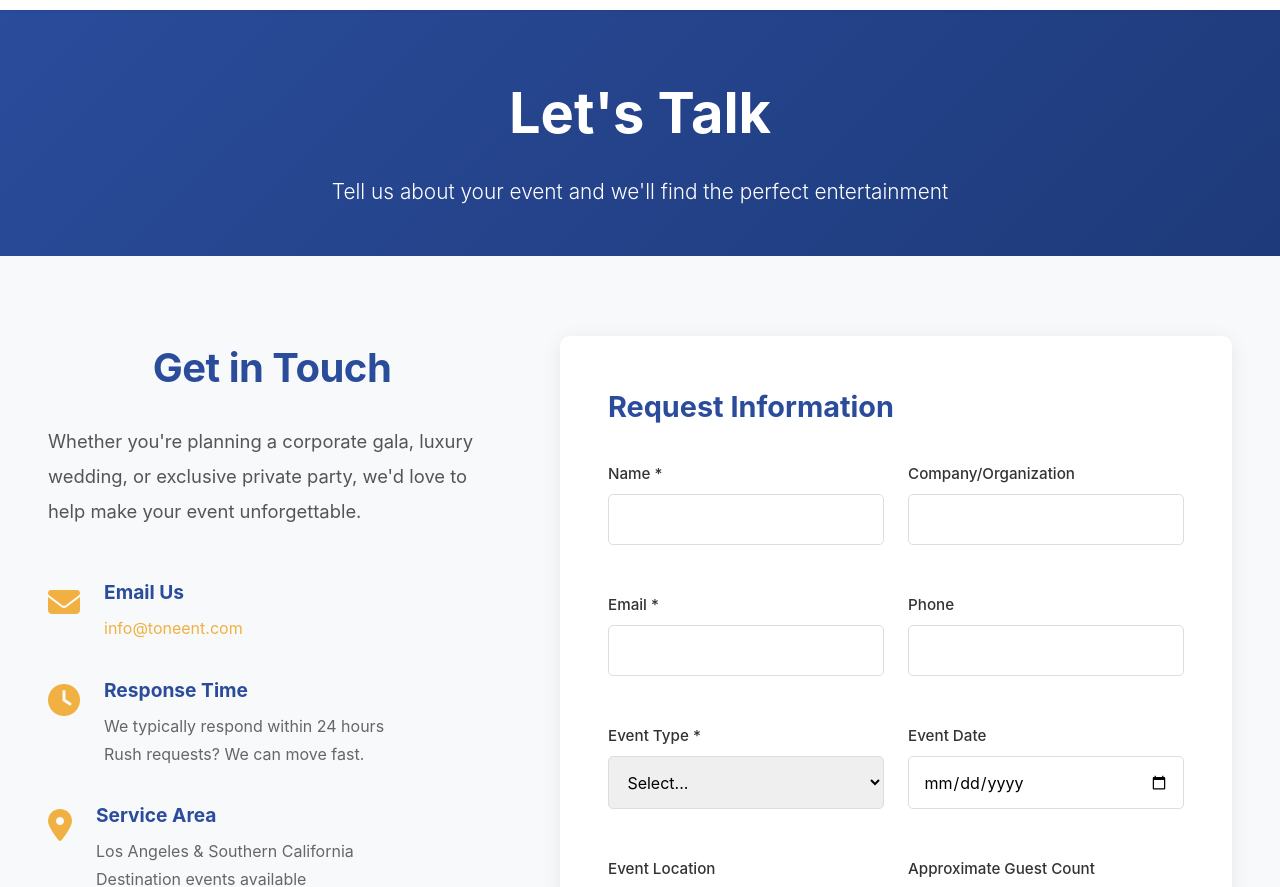
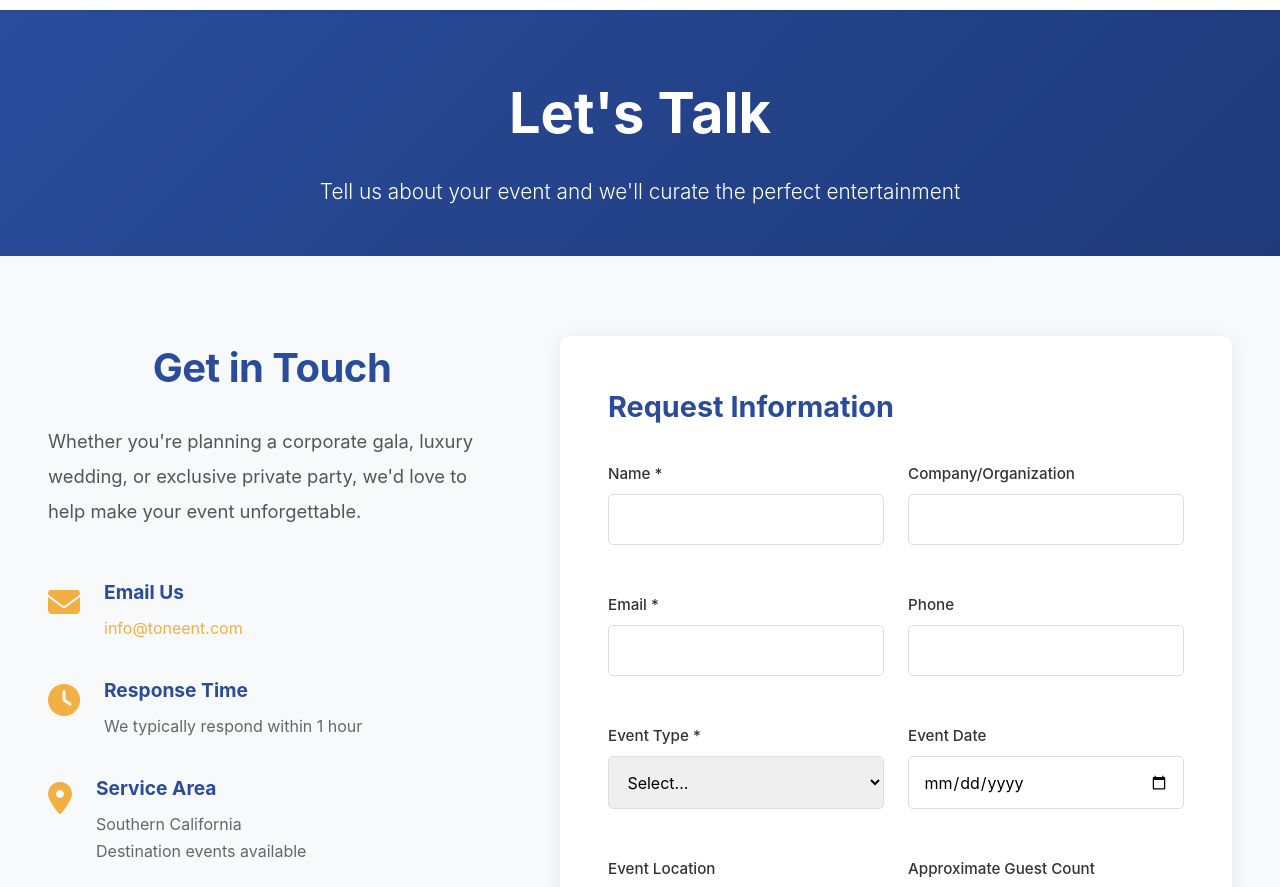
Before and after one commit to Commerce81/toneentertainment-website, a plain HTML site: page contact.html in a window 1280 px wide. Shown: the part 81-968 px from the top of the page. Drawn offline with Linux system fonts and the light colour scheme.

Commit message:
Update contact.html

```diff
--- a/contact.html
+++ b/contact.html
@@ -28,7 +28,7 @@
 
     <section class="page-header">
         <h1>Let's Talk</h1>
-        <p class="page-subtitle">Tell us about your event and we'll find the perfect entertainment</p>
+        <p class="page-subtitle">Tell us about your event and we'll curate the perfect entertainment</p>
     </section>
 
     <section class="contact-section">
@@ -50,7 +50,7 @@
                         <div class="contact-icon"><i class="fas fa-clock"></i></div>
                         <div class="contact-text">
                             <h4>Response Time</h4>
-                            <p>We typically respond within 24 hours<br>Rush requests? We can move fast.</p>
+                            <p>We typically respond within 1 hour <p>
                         </div>
                     </div>
 
@@ -58,7 +58,7 @@
                         <div class="contact-icon"><i class="fas fa-map-marker-alt"></i></div>
                         <div class="contact-text">
                             <h4>Service Area</h4>
-                            <p>Los Angeles & Southern California<br>Destination events available</p>
+                            <p> Southern California<br>Destination events available</p>
                         </div>
                     </div>
                 </div>
```
